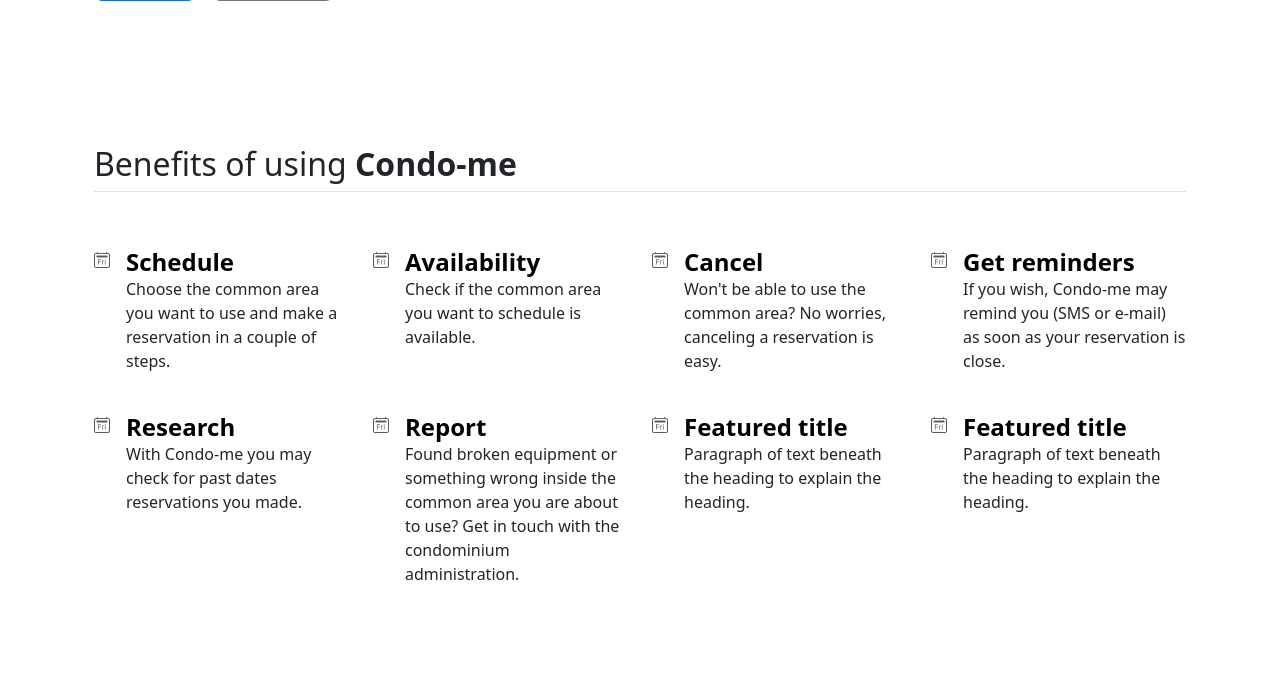
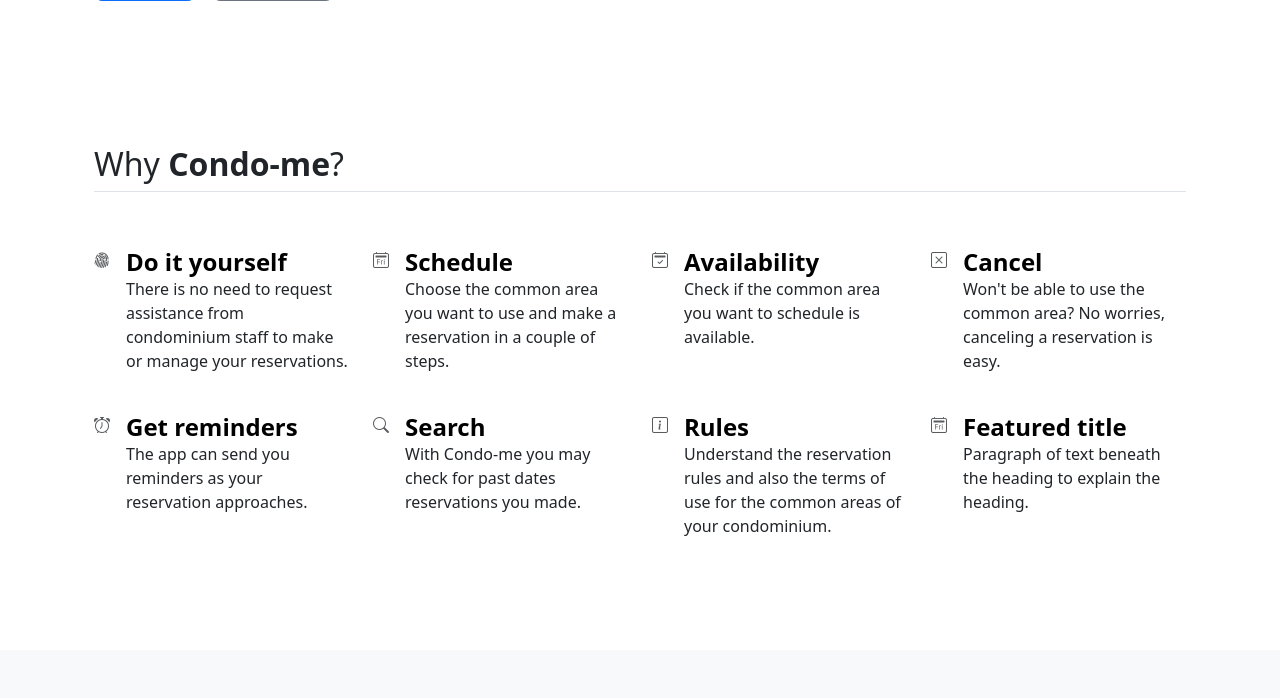
Before and after one commit to rodfarah/condo-me, a Django app: page / in a window 1280 px wide. Shown: the part 583-1281 px from the top of the page. After the commit the page ends 1119 px from the top, so only its background shows below. Run offline with Django 5.2, Linux system fonts and the light colour scheme.

Commit message:
Bootstrap icons and content fixed

```diff
--- a/condo_me/templates/condo_me/base.html
+++ b/condo_me/templates/condo_me/base.html
@@ -53,59 +53,58 @@
       </div>
       <div class="b-example-divider"></div>
       <div class="container px-4 py-5" id="icon-grid">
-        <h2 class="pb-2 border-bottom">Benefits of using <strong>Condo-me</strong></h2>
-
+        <h2 class="pb-2 border-bottom">Why <strong>Condo-me</strong>?</h2>
         <div class="row row-cols-1 row-cols-sm-2 row-cols-md-3 row-cols-lg-4 g-4 py-5">
           <div class="col d-flex align-items-start">
+            <i class="bi text-body-secondary flex-shrink-0 me-3" width="1.75em" height="1.75em"><i class="bi bi-fingerprint"></i></i>
+            <div>
+              <h3 class="fw-bold mb-0 fs-4 text-body-emphasis">Do it yourself</h3>
+              <p>There is no need to request assistance from condominium staff to make or manage your reservations.</p>
+            </div>
+          </div>
+          <div class="col d-flex align-items-start">
             <i class="bi text-body-secondary flex-shrink-0 me-3" width="1.75em" height="1.75em"><i class="bi bi-calendar2-day"></i></i>
-
             <div>
               <h3 class="fw-bold mb-0 fs-4 text-body-emphasis">Schedule</h3>
               <p>Choose the common area you want to use and make a reservation in a couple of steps.</p>
             </div>
           </div>
           <div class="col d-flex align-items-start">
-            <i class="bi text-body-secondary flex-shrink-0 me-3" width="1.75em" height="1.75em"><i class="bi bi-calendar2-day"></i></i>
+            <i class="bi text-body-secondary flex-shrink-0 me-3" width="1.75em" height="1.75em"><i class="bi bi-calendar2-check"></i></i>
             <div>
               <h3 class="fw-bold mb-0 fs-4 text-body-emphasis">Availability</h3>
               <p>Check if the common area you want to schedule is available.</p>
             </div>
           </div>
           <div class="col d-flex align-items-start">
-            <i class="bi text-body-secondary flex-shrink-0 me-3" width="1.75em" height="1.75em"><i class="bi bi-calendar2-day"></i></i>
+            <i class="bi text-body-secondary flex-shrink-0 me-3" width="1.75em" height="1.75em"><i class="bi bi-x-square"></i></i>
             <div>
               <h3 class="fw-bold mb-0 fs-4 text-body-emphasis">Cancel</h3>
               <p>Won't be able to use the common area? No worries, canceling a reservation is easy.</p>
             </div>
           </div>
           <div class="col d-flex align-items-start">
-            <i class="bi text-body-secondary flex-shrink-0 me-3" width="1.75em" height="1.75em"><i class="bi bi-calendar2-day"></i></i>
+            <i class="bi text-body-secondary flex-shrink-0 me-3" width="1.75em" height="1.75em"><i class="bi bi-alarm"></i></i>
             <div>
               <h3 class="fw-bold mb-0 fs-4 text-body-emphasis">Get reminders</h3>
-              <p>If you wish, Condo-me may remind you (SMS or e-mail) as soon as your reservation is close.</p>
+              <p>The app can send you reminders as your reservation approaches.</p>
             </div>
           </div>
           <div class="col d-flex align-items-start">
-            <i class="bi text-body-secondary flex-shrink-0 me-3" width="1.75em" height="1.75em"><i class="bi bi-calendar2-day"></i></i>
+            <i class="bi text-body-secondary flex-shrink-0 me-3" width="1.75em" height="1.75em"><i class="bi bi-search"></i></i>
             <div>
-              <h3 class="fw-bold mb-0 fs-4 text-body-emphasis">Research</h3>
+              <h3 class="fw-bold mb-0 fs-4 text-body-emphasis">Search</h3>
               <p>With Condo-me you may check for past dates reservations you made.</p>
             </div>
           </div>
           <div class="col d-flex align-items-start">
-            <i class="bi text-body-secondary flex-shrink-0 me-3" width="1.75em" height="1.75em"><i class="bi bi-calendar2-day"></i></i>
+            <i class="bi text-body-secondary flex-shrink-0 me-3" width="1.75em" height="1.75em"><i class="bi bi-info-square"></i></i>
             <div>
-              <h3 class="fw-bold mb-0 fs-4 text-body-emphasis">Report</h3>
-              <p>Found broken equipment or something wrong inside the common area you are about to use? Get in touch with the condominium administration.</p>
+              <h3 class="fw-bold mb-0 fs-4 text-body-emphasis">Rules</h3>
+              <p>Understand the reservation rules and also the terms of use for the common areas of your condominium.</p>
             </div>
           </div>
-          <div class="col d-flex align-items-start">
-            <i class="bi text-body-secondary flex-shrink-0 me-3" width="1.75em" height="1.75em"><i class="bi bi-calendar2-day"></i></i>
-            <div>
-              <h3 class="fw-bold mb-0 fs-4 text-body-emphasis">Featured title</h3>
-              <p>Paragraph of text beneath the heading to explain the heading.</p>
-            </div>
-          </div>
+
           <div class="col d-flex align-items-start">
             <i class="bi text-body-secondary flex-shrink-0 me-3" width="1.75em" height="1.75em"><i class="bi bi-calendar2-day"></i></i>
             <div>
```
